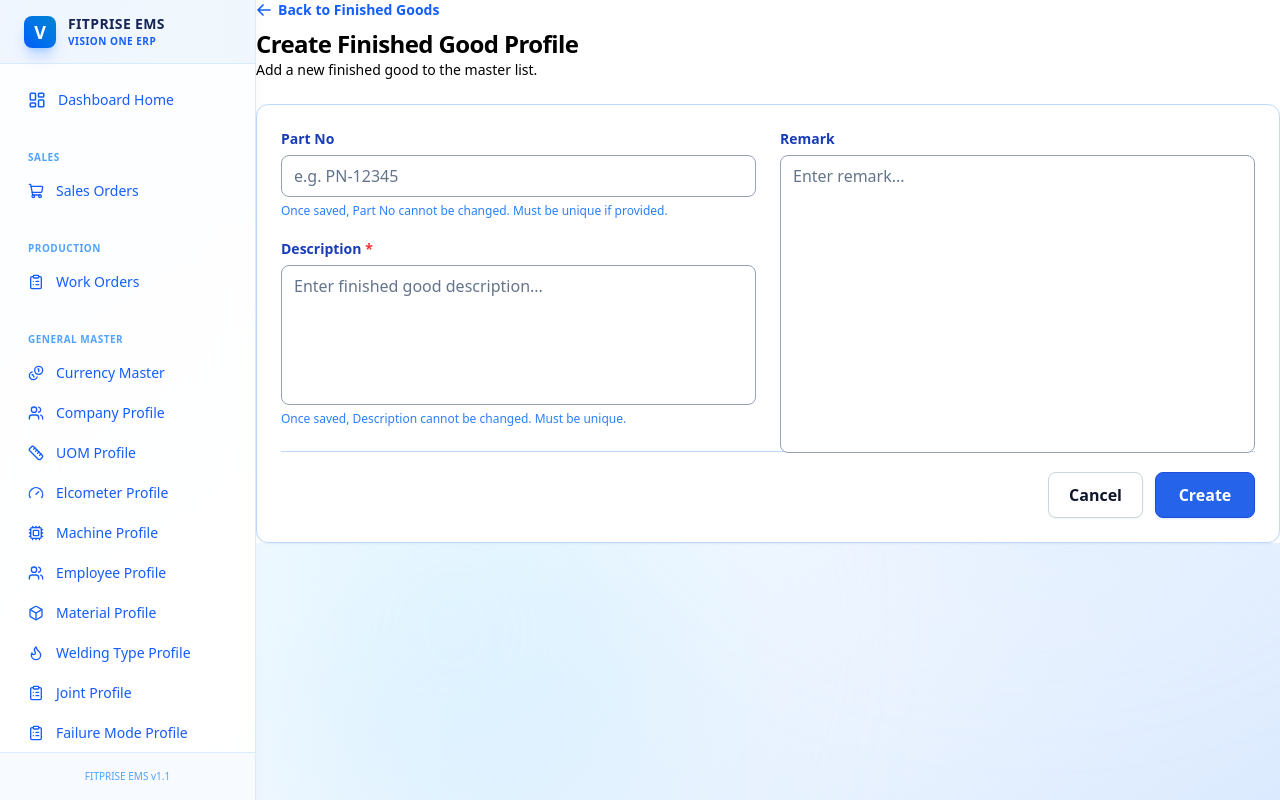
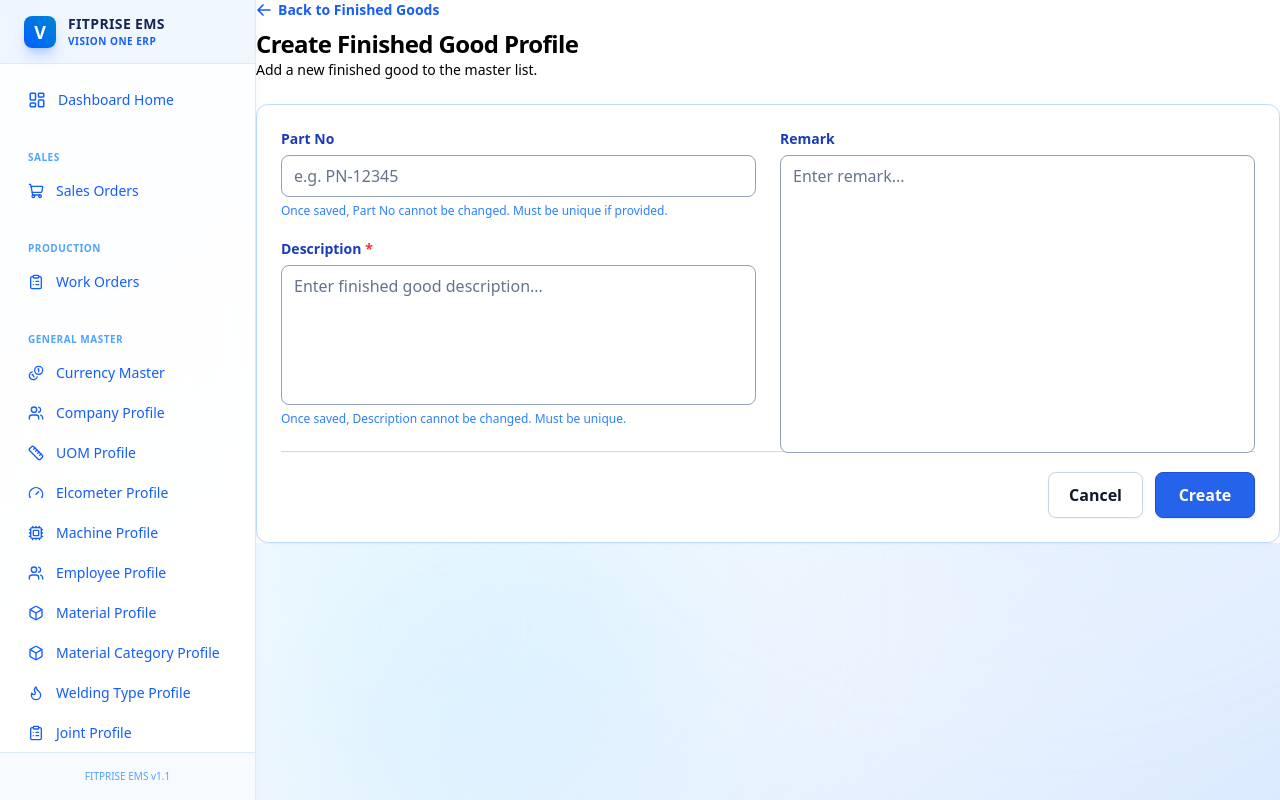
Before and after one commit to nafterweb21-hub/vs_one, a Next.js app: page /dashboard/admin/master-profile/finished-good/create in a window 1280 px wide. Built offline with nearby package versions, Linux system fonts and the light colour scheme; no server answers.

Commit message:
feat: add material category profile link to sidebar

```diff
--- a/prisma/local_db_fallback.json
+++ b/prisma/local_db_fallback.json
@@ -86,7 +86,7 @@
       "id": "cat-1",
       "category": "Raw Plates",
       "remark": "Standard raw steel plates",
-      "status": "Active"
+      "status": "Void"
     },
     {
       "id": "cat-2",
@@ -98,7 +98,13 @@
       "id": "cat-new-1779426347285",
       "category": "TEXT",
       "remark": "MULTI TEXT",
-      "status": "Inactive"
+      "status": "Active"
+    },
+    {
+      "id": "cat-new-1779513669692",
+      "category": "raw",
+      "remark": "iuyt",
+      "status": "Active"
     }
   ],
   "materialTypes": [
--- a/src/components/Sidebar.tsx
+++ b/src/components/Sidebar.tsx
@@ -177,6 +177,14 @@ export default function Sidebar() {
               <span>Material Profile</span>
             </Link>
             <Link
+              href="/dashboard/profiles/material-categories"
+              onClick={() => setIsOpen(false)}
+              className={linkClass("/dashboard/profiles/material-categories")}
+            >
+              <Box size={16} />
+              <span>Material Category Profile</span>
+            </Link>
+            <Link
               href="/dashboard/master-profile/welding-type"
               onClick={() => setIsOpen(false)}
               className={linkClass("/dashboard/master-profile/welding-type")}
```
